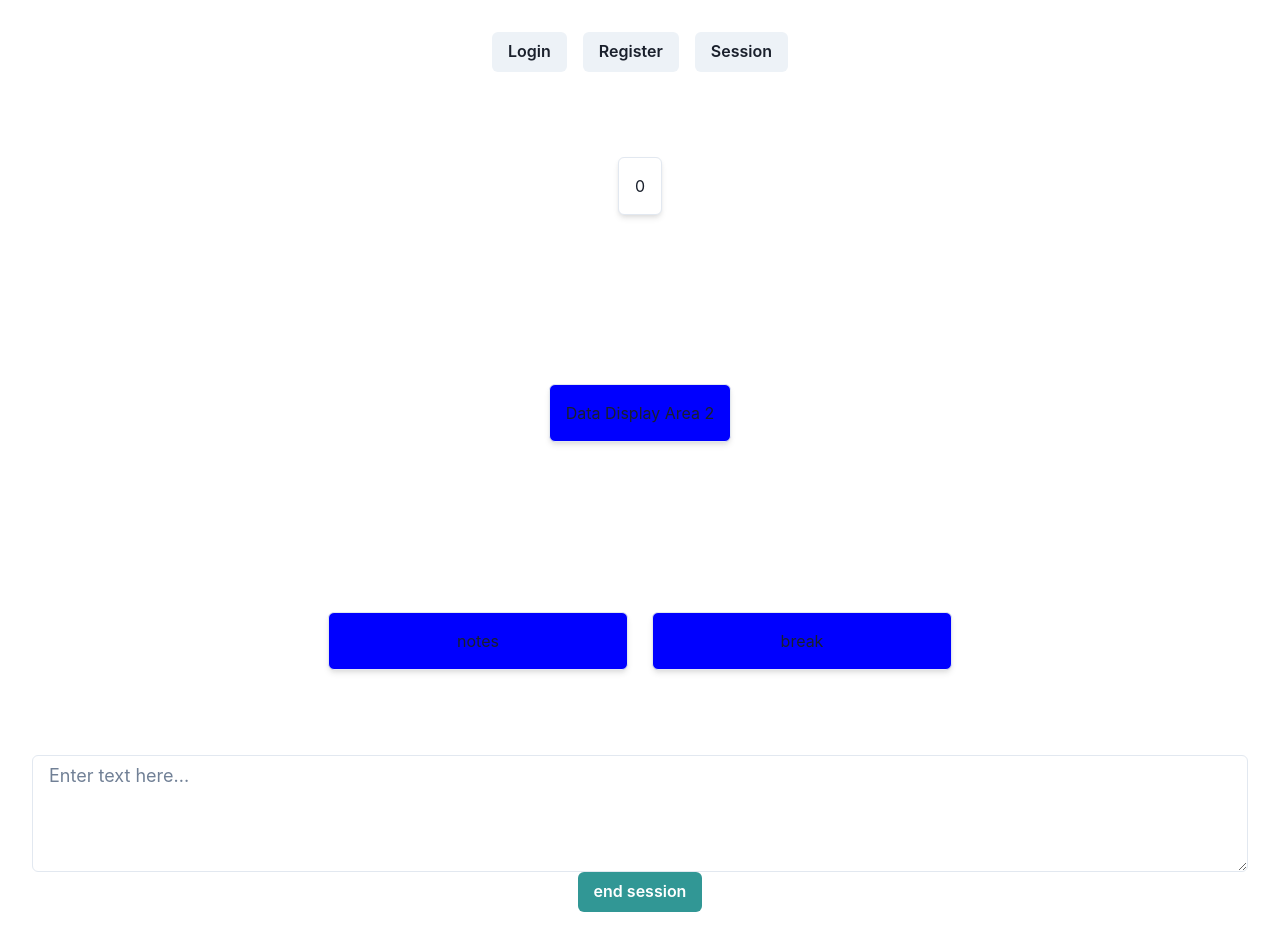
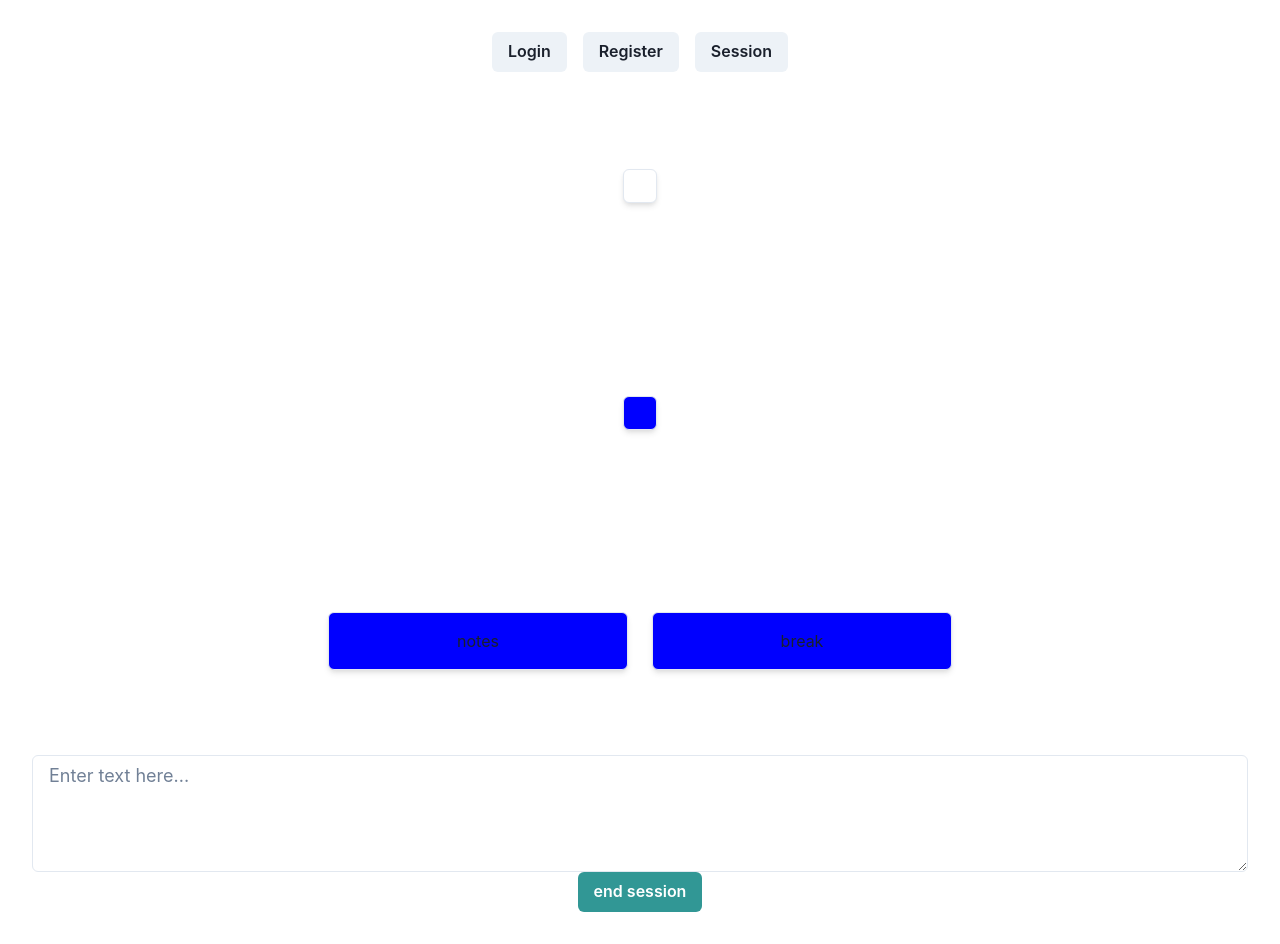
Before and after one commit to logunlaja26/BNKRLL, a React (Vite) app: page /livesession in a window 1280 px wide. Built offline with nearby package versions, Linux system fonts and the light colour scheme.

Commit message:
created object to pass formdata as props and display in livesession page

```diff
--- a/src/App.tsx
+++ b/src/App.tsx
@@ -7,16 +7,23 @@ import LiveSession from "./pages/LiveSession";
 import Login from "./pages/Login";
 import Register from "./pages/Register";
 
-// interface Session {
-//   buyinValue: number;
-// }
+interface FormData {
+  name: string;
+  email: string;
+  limit: string[];
+  payType: string[];
+  gameType: string;
+  location: string;
+  buyin: number;
+  profit: number;
+  message: string;
+}
 
 function App() {
-  //const [session, setSession] = useState<Session>({} as Session);
-  const [formData, setFormData] = useState<number>(0);
+  const [dataList, setDataList] = useState<FormData>({} as FormData);
 
-  const handleFormSubmit = (data: number) => {
-    setFormData(data);
+  const handleFormSubmit = (formData: FormData) => {
+    setDataList(formData);
   };
   return (
     <>
@@ -31,7 +38,7 @@ function App() {
           />
           <Route
             path="/livesession"
-            element={<LiveSession inputData={formData} />}
+            element={<LiveSession data={dataList} />}
           />
         </Routes>
       </BrowserRouter>
--- a/src/pages/LiveSession.tsx
+++ b/src/pages/LiveSession.tsx
@@ -1,15 +1,23 @@
 import { Box, Button, Center, Grid, Text, Textarea } from "@chakra-ui/react";
 import NavBar from "../components/NavBar";
 
-interface Props {
-  inputData: number;
+interface FormData {
+  name: string;
+  email: string;
+  limit: string[];
+  payType: string[];
+  gameType: string;
+  location: string;
+  buyin: number;
+  profit: number;
+  message: string;
 }
 
-const LiveSession = ({ inputData }: Props) => {
-  const handleSubmit = () => {
-    console.log("buyin value.....", inputData);
-  };
+interface Props {
+  data: FormData;
+}
 
+const LiveSession = ({ data }: Props) => {
   return (
     <>
       <NavBar />
@@ -21,8 +29,7 @@ const LiveSession = ({ inputData }: Props) => {
             borderRadius="md"
             boxShadow="md"
             bg="white">
-            {inputData}
-            {/* <Text>{buyinValue}</Text> */}
+            {data.buyin}
             {/* Place your data display components or content here */}
           </Box>
         </Center>
@@ -33,7 +40,7 @@ const LiveSession = ({ inputData }: Props) => {
             borderRadius="md"
             boxShadow="md"
             bg="blue">
-            <Text>Data Display Area 2</Text>
+            <Text>{data.location}</Text>
             {/* Place your data display components or content here */}
           </Box>
         </Center>
--- a/src/pages/Session.tsx
+++ b/src/pages/Session.tsx
@@ -9,24 +9,41 @@ import NavBar from "../components/NavBar";
 import { useNavigate } from "react-router-dom";
 import { FormEvent, useState } from "react";
 
+interface FormData {
+  name: string;
+  email: string;
+  limit: string[];
+  payType: string[];
+  gameType: string;
+  location: string;
+  buyin: number;
+  profit: number;
+  message: string;
+}
+
 interface Props {
-  onFormSubmit: (data: number) => void;
+  onFormSubmit: (data: FormData) => void;
 }
 
 const Session = ({ onFormSubmit }: Props) => {
   const navigate = useNavigate();
 
-  const [formData, setFormData] = useState({
-    name: "testing 1 ..",
-    email: "testing 2...",
+  const [formData, setFormData] = useState<FormData>({
+    name: "jeff",
+    email: "logunlaja26@gmail.com",
+    limit: ["NO_LIMIT", "POT_LIMIT"],
+    gameType: "Texas_Hold_em",
+    payType: ["CASH", "TOURNEY"],
+    location: "",
+    buyin: 0,
+    profit: 0,
     message: "testing 3...",
-    buyin: 0,
   });
 
   const handleSubmit = (e: FormEvent) => {
     e.preventDefault();
     //console.log("submitted...", formData.buyin);
-    onFormSubmit(formData.buyin);
+    onFormSubmit(formData);
     navigate("/livesession");
   };
 
@@ -68,7 +85,17 @@ const Session = ({ onFormSubmit }: Props) => {
           </FormControl>
           <FormControl>
             <FormLabel>location</FormLabel>
-            <Input type="tel" placeholder="location" />
+            <Input
+              type="tel"
+              placeholder="location"
+              value={formData.location}
+              onChange={(e) =>
+                setFormData({
+                  ...formData,
+                  location: e.target.value,
+                })
+              }
+            />
           </FormControl>
           <Button type="submit" colorScheme="teal">
             Start Session
```
Also changed, not shown: src/components/AppRoutes.tsx (deleted, +0 -21 lines), src/components/FormData.tsx (added, +13 -0 lines), src/data/pageroutes.tsx (deleted, +0 -39 lines).
